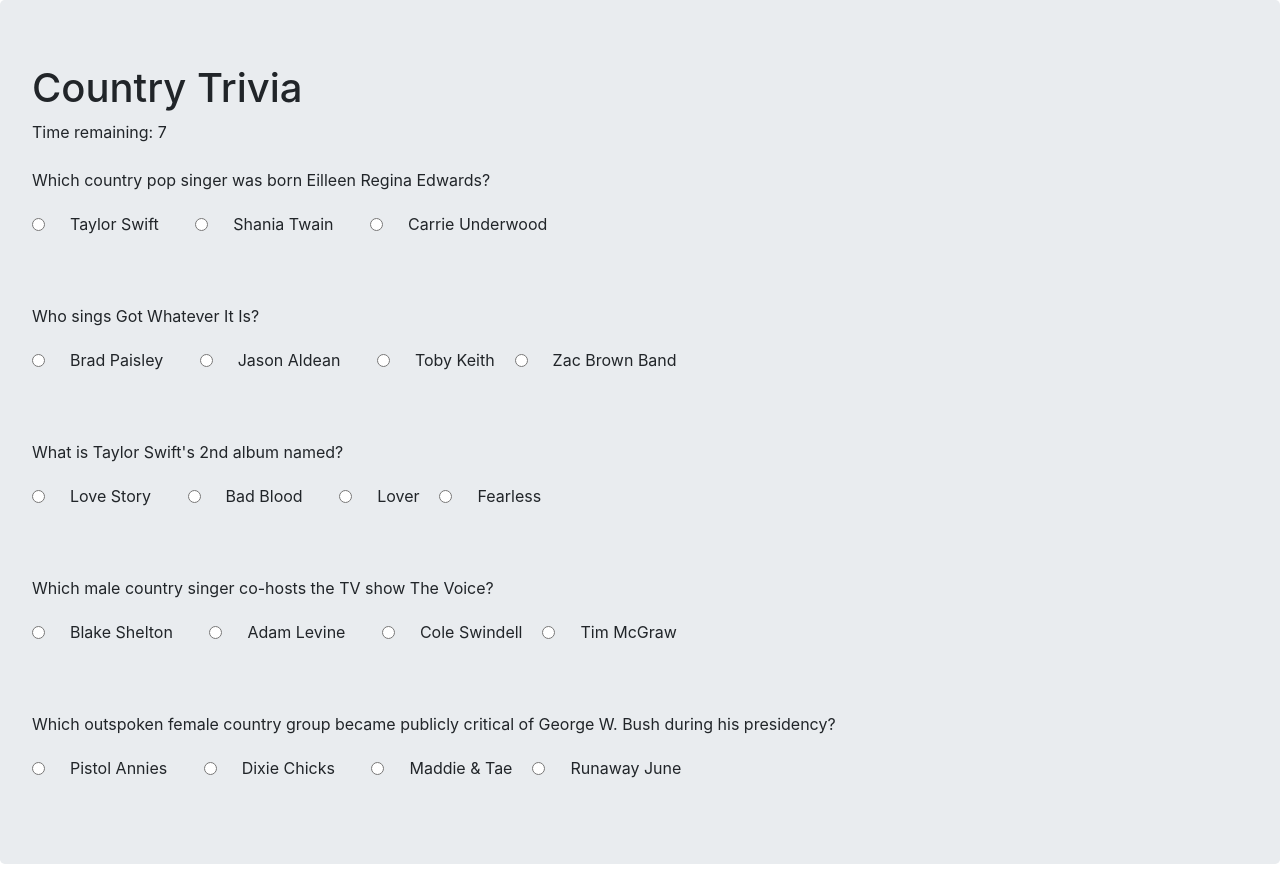
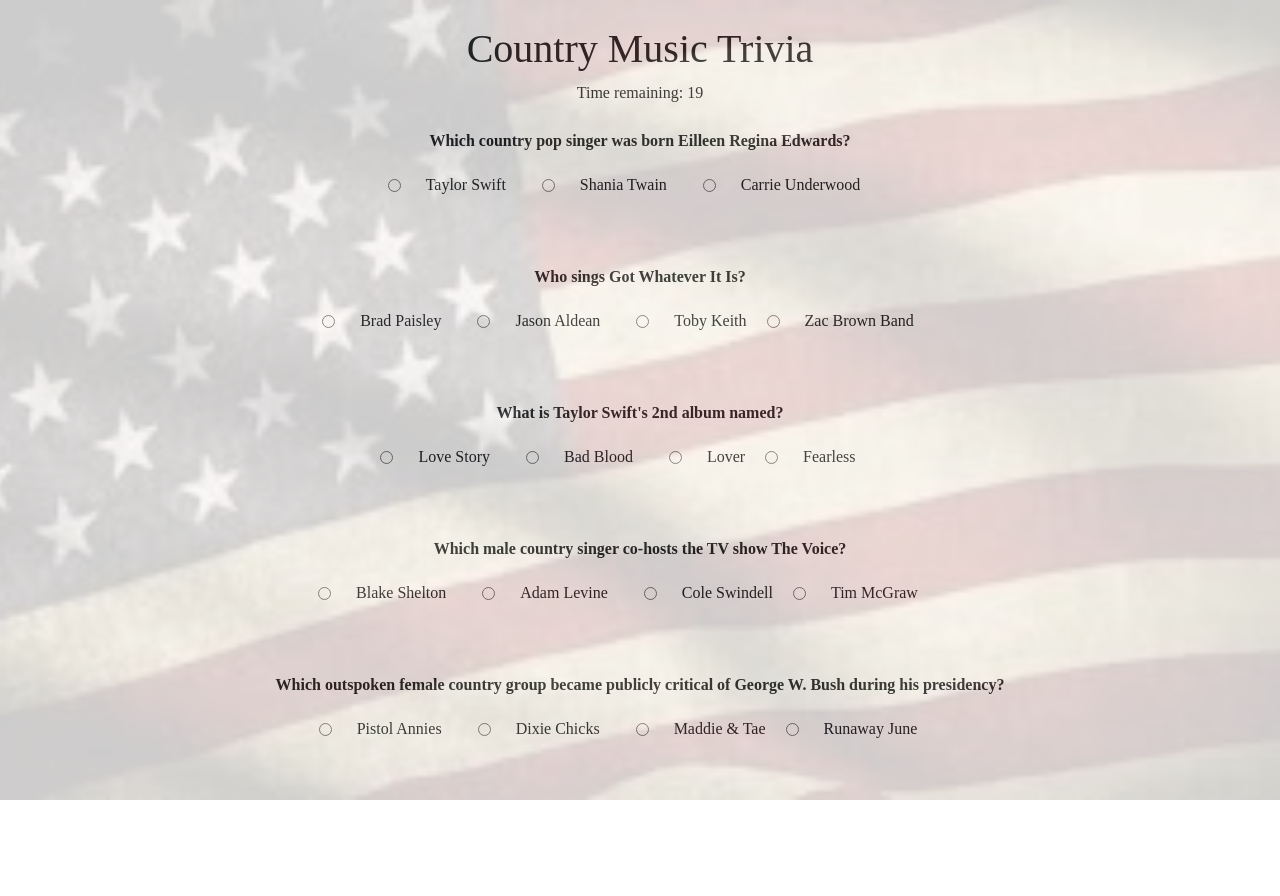
Before and after one commit to brookeparrish/TriviaGame, a plain HTML site: page index.html in a window 1280 px wide. Both pictures are taken after a click on the button "Start Game". After the commit the page ends 800 px from the top, so only its background shows below. Drawn offline with nearby package versions, Linux system fonts and the light colour scheme; a web font is replaced by a local one.

Commit message:
added css and finishing touches

```diff
--- a/assets/css/style.css
+++ b/assets/css/style.css
@@ -1,3 +1,35 @@
 label {
     padding: 20px;
-};
+}
+
+html {
+    background-image: url(../images/flag2.jpg);
+    background-position: center center;
+    background-repeat: no-repeat;
+    background-attachment: fixed;
+    background-size: cover;
+    opacity: 0.8;
+}
+
+#page {
+    background-color: white;
+    opacity: 1.0;
+    background-size: cover;
+    min-height: 100vh;
+}
+
+h1 {
+    padding-top: 25px;
+}
+
+.btn {
+    margin: 150px;
+}
+
+body {
+    font-family: 'Chilanka';
+}
+
+#allDone {
+    padding-top: 100px;
+}
--- a/assets/javascript/app.js
+++ b/assets/javascript/app.js
@@ -39,7 +39,7 @@ $(document).ready(function () {
 
     }
 
-    var timeRemaining = 8;
+    var timeRemaining = 20;
     var timer= null;
 
     function startTimer () {
--- a/index.html
+++ b/index.html
@@ -9,21 +9,22 @@
     <link rel="stylesheet" href="https://stackpath.bootstrapcdn.com/bootstrap/4.3.1/css/bootstrap.min.css"
         integrity="sha384-ggOyR0iXCbMQv3Xipma34MD+dH/1fQ784/j6cY/iJTQUOhcWr7x9JvoRxT2MZw1T" crossorigin="anonymous">
     <link rel="stylesheet" type="text/css" href="./assets/css/style.css">
+    <link href='https://fonts.googleapis.com/css?family=Chilanka' rel='stylesheet'>
 </head>
 
 <body>
-    <div class="jumbotron">
-        <h1>Country Trivia</h1>
-        <div id="startGame">
+    <div id="page">
+        <h1 class="text-center">Country Music Trivia</h1>
+        <div id="startGame" class="col-12 text-center">
             <button class="btn btn-success">Start Game</button>
         </div>
 
         <div id="gameStarted">
-        <div>Time remaining: <span id="updatedTime"></span></div>
+        <div class="text-center">Time remaining: <span id="updatedTime"></span></div>
         <br>
 
-            <div>
-                <div>Which country pop singer was born Eilleen Regina Edwards?</div>
+            <div class="text-center">
+                <div class="font-weight-bold">Which country pop singer was born Eilleen Regina Edwards?</div>
                 <div class="form-check form-check-inline">
                     <input class="form-check-input" type="radio" name="question1" value="0">
                     <label class="form-check-label">Taylor Swift</label>
@@ -39,8 +40,8 @@
             </div>
             <br>
             <br>
-            <div>
-                <div>Who sings Got Whatever It Is?</div>
+            <div class="text-center">
+                <div class="font-weight-bold">Who sings Got Whatever It Is?</div>
                 <div class="form-check form-check-inline">
                     <input class="form-check-input" type="radio" name="question2" value="0">
                     <label class="form-check-label">Brad Paisley</label>
@@ -60,8 +61,8 @@
             </div>
             <br>
             <br>
-            <div>
-                <div>What is Taylor Swift's 2nd album named?</div>
+            <div class="text-center">
+                <div class="font-weight-bold">What is Taylor Swift's 2nd album named?</div>
                 <div class="form-check form-check-inline">
                     <input class="form-check-input" type="radio" name="question3" value="0">
                     <label class="form-check-label">Love Story</label>
@@ -81,8 +82,8 @@
             </div>
             <br>
             <br>
-            <div>
-                <div>Which male country singer co-hosts the TV show The Voice?</div>
+            <div class="text-center">
+                <div class="font-weight-bold">Which male country singer co-hosts the TV show The Voice?</div>
                 <div class="form-check form-check-inline">
                     <input class="form-check-input" type="radio" name="question4" value="1">
                     <label class="form-check-label">Blake Shelton</label>
@@ -102,8 +103,8 @@
             </div>
             <br>
             <br>
-            <div>
-                <div>Which outspoken female country group became publicly critical of George W. Bush during his presidency?</div>
+            <div class="text-center">
+                <div class="font-weight-bold">Which outspoken female country group became publicly critical of George W. Bush during his presidency?</div>
                 <div class="form-check form-check-inline">
                     <input class="form-check-input" type="radio" name="question5" value="0">
                     <label class="form-check-label">Pistol Annies</label>
@@ -124,7 +125,7 @@
         </div>
 
 
-        <div id="allDone">
+        <div id="allDone" class="text-center">
             <p>All Done!</p>
             <p>Correct Answers: <span id="correctAnswers"></span></p>
             <p>Incorrect Answers: <span id="incorrectAnswers"></span></p>
```
Also changed, not shown: assets/images/americanFlag.jpg (added), assets/images/flag2.jpg (added).
